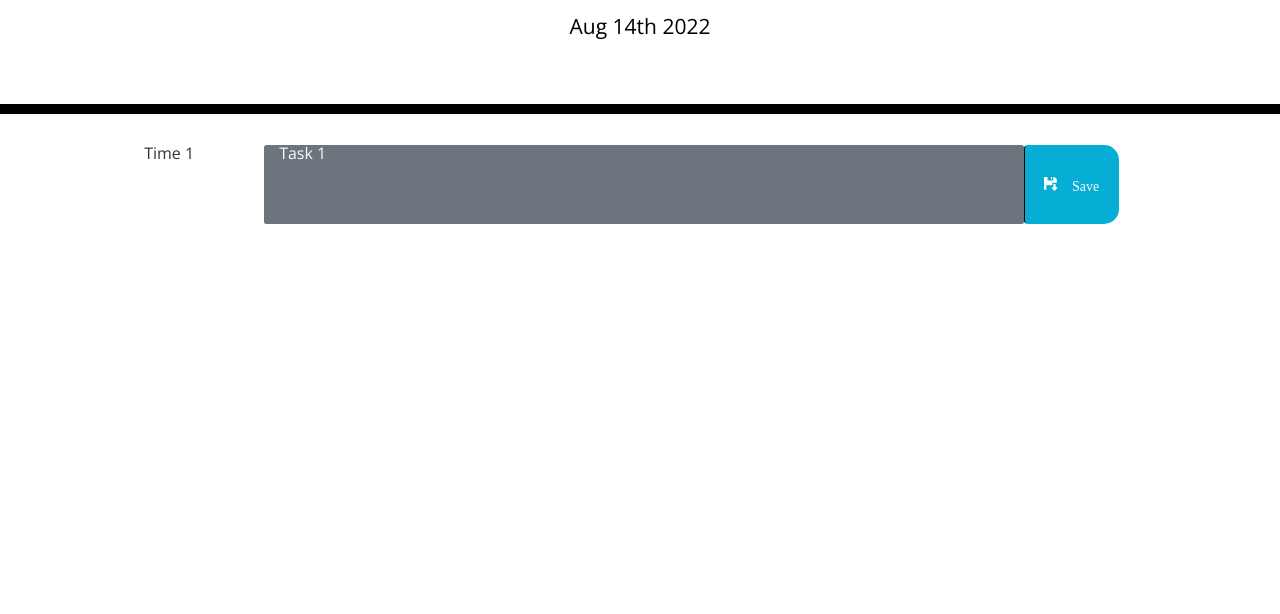
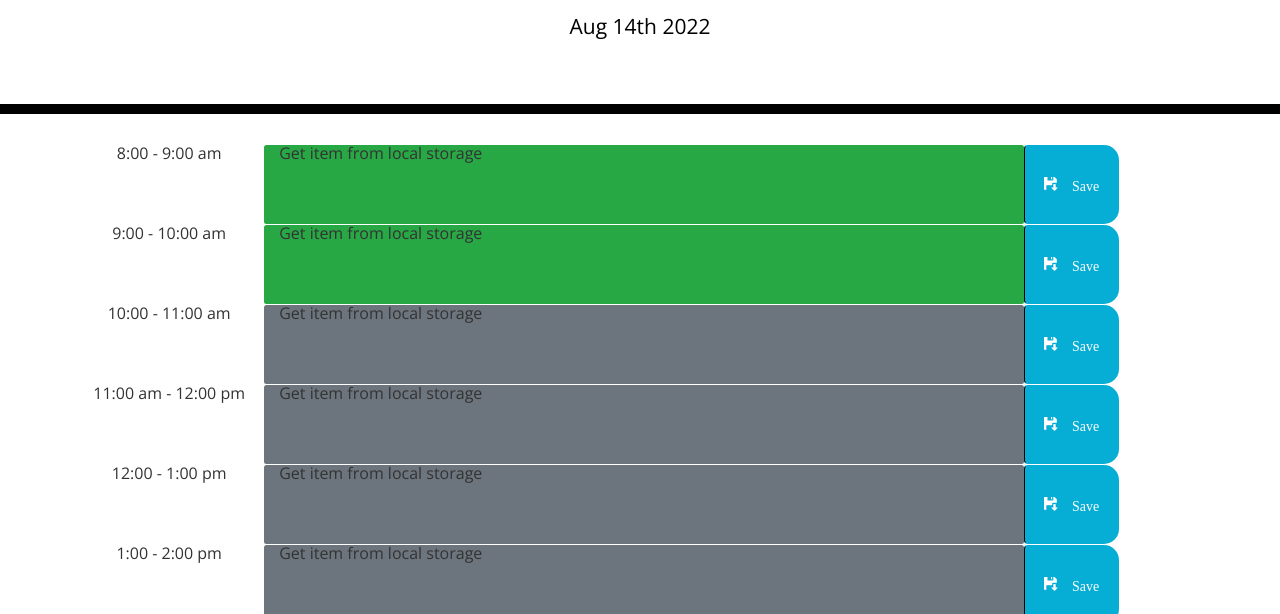
Before and after one commit to BrettMiller47/workday-scheduler.io, a plain HTML site: page index.html in a window 1280 px wide. Shown: the part 186-800 px from the top of the page. Drawn offline with nearby package versions, Linux system fonts and the light colour scheme.

Commit message:
1) transferred code from constructScheduleRow() to be inside the for loop over keys in times{}.  Removed constructScheduleRow() after code transfer. 2) added function getBackgroundClass(nmBetween1and24) to return the appropriate bootstrap class based on time of day 3) added background class addition to taskColEl based on the keys withing times{} 4) added textContent changes for timeColEl to be based on the values within times{}
***BUG*** Issue arises with the outcome of bootstrapBackgroundClass(timeRangeStartHr) for timeRangeStartHour of 8 and 9.  isPAst(), isPresent(), isFuture(), getBackgroundClass() all return the appropriate values during isolated log testing with fixed parameter value.

5) surrounded buggy code with comments BUG START and BUG END
6) updated pseudo.txt to detail next tasks

```diff
--- a/assets/js/script.js
+++ b/assets/js/script.js
@@ -16,62 +16,75 @@ var times = {
     16: "4:00 - 5:00 pm"
 }
 
-localStorage.setItem(8, "8:00 - 9:00 am");
-var get = localStorage.getItem(8);
-console.log(get);
+var lenTimes = Object.keys(times).length;
 
-// for each time in times...
-var lenTimes = Object.keys(times).length;
+// append a row of three column elements for each schedule time slot in times:
 for (let i = 0; i < lenTimes; i++) {
-    // store key: value pair
-
-
-    // declare rootContainerEl to hold the individual schedule rows
-    // construct individual schedule row and store as a local variable
-    // append scheduleRow to rootContainerEl
-}
-
-
-function constructScheduleRow() {
-    // create a rootRow element to hold three columns:
-    // --- (timeColEl, taskColEl, saveColEl) ---
-    var rootRowEl = document.createElement("div");
-    rootRowEl.setAttribute("class", "row");
-    console.log(rootRowEl);
+    // for each time range in times:
+    // < rootContainerEl >
+    // ----< rowEL >
+    // -------- < timeColEl >
+    // -------- < taskColEl >
+    // -------- < saveColEl >
 
     // create the timeColEl (<p>)
     var timeColEl = document.createElement("p");
     timeColEl.setAttribute("class", "col-sm-2 m-0 text-center");
-    timeColEl.textContent = Object.values(times)[0];
-    console.log(timeColEl);
+    timeColEl.textContent = Object.values(times)[i];
 
     // create the taskColEl (editable <p>)
     var taskColEl = document.createElement("p");
-    taskColEl.setAttribute("class", "col-sm-8 m-0 bg-secondary text-light rounded");
+    taskColEl.setAttribute("class", "col-sm-8 m-0 rounded");
+//BUG START-----------------------
+    var timeRangeStartHr = Object.keys(times)[i];
+    var bootsrapBackgroundClass = getBackgroundClass(timeRangeStartHr);
+    console.log("i = " + i);
+    console.log("times[i] in [8,9,10,etc.] = " + timeRangeStartHr);
+    console.log("timeRangeStartHour = " + timeRangeStartHr);
+    console.log("bootstrapBackgroundClass(timeRangeStartHr) = " + bootsrapBackgroundClass);
+    console.log("Past: " + isPast(timeRangeStartHr) + "    Present: " + isPresent(timeRangeStartHr) + "    Future: " + isFuture(timeRangeStartHr));
+    console.log("----- next i -----");
+//BUG END------------------------------------------------------------------
+    taskColEl.classList.add(bootsrapBackgroundClass);
     taskColEl.textContent = "Get item from local storage"
-    console.log(taskColEl);
+    taskColEl.id = "task-" + i;
 
     // create the saveColEl (<button> with <span> child)
     var saveIconEl = document.createElement("span");
     saveIconEl.setAttribute("class", "glyphicon glyphicon-floppy-save");
     saveIconEl.textContent = " Save";
-    console.log(saveIconEl);
     var saveColEl = document.createElement("button");
     saveColEl.setAttribute("class", "col-sm-1 btn saveBtn")
     saveColEl.setAttribute("type", "button");
-    saveColEl.setAttribute("id", "button-");
+    saveColEl.id ="saveBtn-" + i;
     saveColEl.append(saveIconEl);
-    console.log(saveColEl);
 
-    // append the three column elements to the rootRowEl
-    rootRowEl.append(timeColEl);
-    rootRowEl.append(taskColEl);
-    rootRowEl.append(saveColEl);
+    // append the three column elements to the rowEl
+    var rowEl = document.createElement("div");
+    rowEl.setAttribute("class", "row");
+    rowEl.append(timeColEl);
+    rowEl.append(taskColEl);
+    rowEl.append(saveColEl);
 
+    // append the row to the rootContainerEl
     var rootContainerEl = document.querySelector(".container");
-    rootContainerEl.append(rootRowEl)
+    rootContainerEl.append(rowEl);
 }
 
+
+// function returning the class for bootstrap background colors based on time status
+function getBackgroundClass(numBetween1And24) {
+    if (isPast(numBetween1And24)) {
+        return "bg-secondary";
+    } else if (isPresent(numBetween1And24)) {
+        return "bg-danger";
+    } else if (isFuture(numBetween1And24)) {
+        return "bg-success";
+    } else {
+        console.log("Error Occured in getBackgroundClass(). Function returned nothing.")
+        return;
+    }
+}
 
 // function returning boolean where true is an hourly timeframe that has already occured today
 function isPast(hourInMilitaryTime) {
--- a/index.html
+++ b/index.html
@@ -36,13 +36,6 @@
     </header>
     <div class="container">
       <!-- Timeblocks go here -->
-      <div class="row">
-        <p class="col-sm-2 m-0 text-center">Time 1</p>
-        <p contenteditable="true" class="col-sm-8 m-0 bg-secondary text-light rounded">Task 1</p>
-        <button type="button" class="col-sm-1 btn saveBtn">
-          <span class="glyphicon glyphicon-floppy-save"> Save</span>
-        </button>
-      </div>
     </div>
     <script src="./assets/js/moment.js"></script>
     <script src="https://code.jquery.com/jquery-3.4.1.min.js"></script>
```
Also changed, not shown: psuedo.txt.
